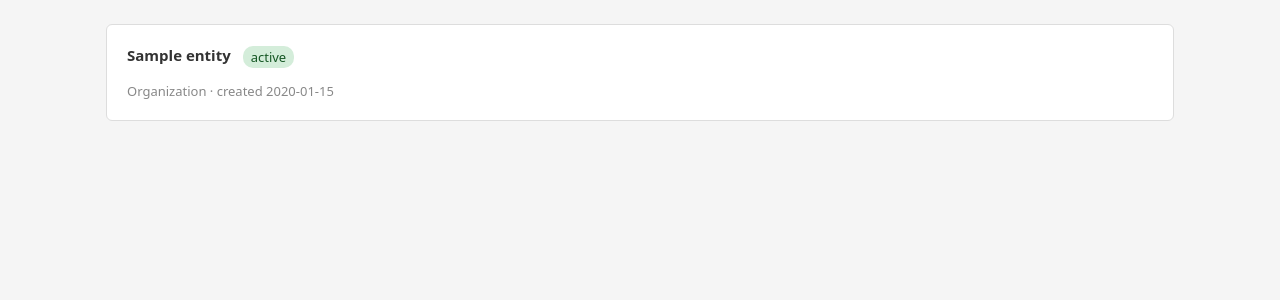
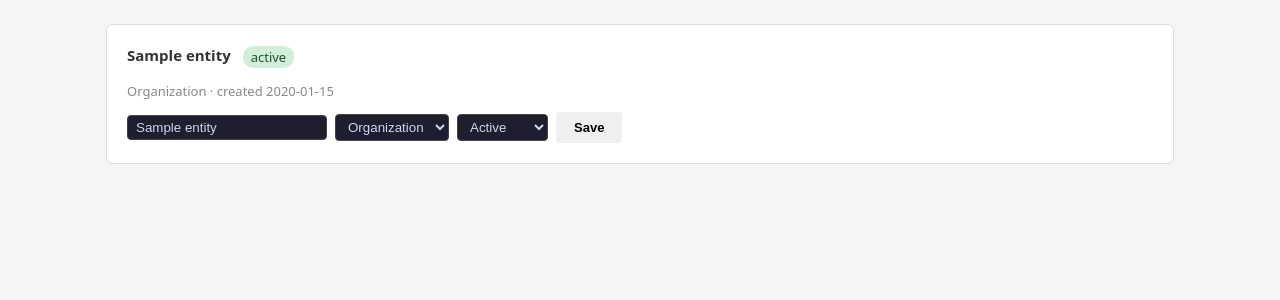
Before and after one commit to lluisforeman-dev/forespace, a Django app: page /curation/entity/00000000-0000-0000-0000-000000000001/ in a window 1280 px wide. Shown: the part 48-348 px from the top of the page. Run offline with Django 4.2, Linux system fonts and the light colour scheme; a user stored in the database is signed in; tables that the repository leaves empty hold one stand-in row (values such as "Sample post"); data that the repository does not hold is empty; parts of the project's set-up code (start-up, migrations or seed data) failed here and were passed over; some libraries are stand-ins or nearby versions.

Commit message:
feat: add inline edit form for entity type, name, and status
Entity profile page now shows a form to correct the name, type, and
status directly — no shell access needed.

Co-Authored-By: Claude Sonnet 4.6 <noreply@anthropic.com>

```diff
--- a/curation/views.py
+++ b/curation/views.py
@@ -286,6 +286,21 @@ def entity_profile(request, entity_id):
     """Full profile view for a single entity — assertions, relations, classifications."""
     entity = get_object_or_404(Entity, pk=entity_id)
 
+    if request.method == 'POST':
+        new_type = request.POST.get('entity_type')
+        new_name = request.POST.get('canonical_name', '').strip()
+        new_status = request.POST.get('status')
+        valid_types = [t[0] for t in Entity.ENTITY_TYPES]
+        valid_statuses = [s[0] for s in Entity.STATUS_CHOICES]
+        if new_type and new_type in valid_types:
+            entity.entity_type = new_type
+        if new_name:
+            entity.canonical_name = new_name
+        if new_status and new_status in valid_statuses:
+            entity.status = new_status
+        entity.save()
+        return redirect('curation:entity_profile', entity_id=entity_id)
+
     assertions = (
         Assertion.objects
         .filter(entity=entity, superseded_at__isnull=True)
--- a/templates/curation/entity_profile.html
+++ b/templates/curation/entity_profile.html
@@ -7,6 +7,28 @@
     <span class="badge badge-{{ entity.status }}" style="font-size:13px;vertical-align:middle;margin-left:8px">{{ entity.status }}</span>
   </h2>
   <p style="color:#888;font-size:13px;margin-top:4px">{{ entity.get_entity_type_display }} · created {{ entity.created_at|date:"Y-m-d" }}</p>
+
+  <form method="post" style="margin-top:12px;display:flex;gap:8px;flex-wrap:wrap;align-items:center">
+    {% csrf_token %}
+    <input name="canonical_name" value="{{ entity.canonical_name }}" style="padding:4px 8px;background:#1e1e2e;border:1px solid #444;color:#cdd6f4;border-radius:4px;min-width:200px">
+    <select name="entity_type" style="padding:4px 8px;background:#1e1e2e;border:1px solid #444;color:#cdd6f4;border-radius:4px">
+      <option value="organization" {% if entity.entity_type == "organization" %}selected{% endif %}>Organization</option>
+      <option value="facility"     {% if entity.entity_type == "facility"     %}selected{% endif %}>Facility</option>
+      <option value="asset"        {% if entity.entity_type == "asset"        %}selected{% endif %}>Asset</option>
+      <option value="person"       {% if entity.entity_type == "person"       %}selected{% endif %}>Person</option>
+      <option value="event"        {% if entity.entity_type == "event"        %}selected{% endif %}>Event</option>
+      <option value="program"      {% if entity.entity_type == "program"      %}selected{% endif %}>Program</option>
+      <option value="document_node"{% if entity.entity_type == "document_node"%}selected{% endif %}>Document</option>
+    </select>
+    <select name="status" style="padding:4px 8px;background:#1e1e2e;border:1px solid #444;color:#cdd6f4;border-radius:4px">
+      <option value="active"   {% if entity.status == "active"   %}selected{% endif %}>Active</option>
+      <option value="stub"     {% if entity.status == "stub"     %}selected{% endif %}>Stub</option>
+      <option value="merged"   {% if entity.status == "merged"   %}selected{% endif %}>Merged</option>
+      <option value="disputed" {% if entity.status == "disputed" %}selected{% endif %}>Disputed</option>
+      <option value="dormant"  {% if entity.status == "dormant"  %}selected{% endif %}>Dormant</option>
+    </select>
+    <button type="submit" class="btn">Save</button>
+  </form>
 </div>
 
 {% if assertions %}
```
